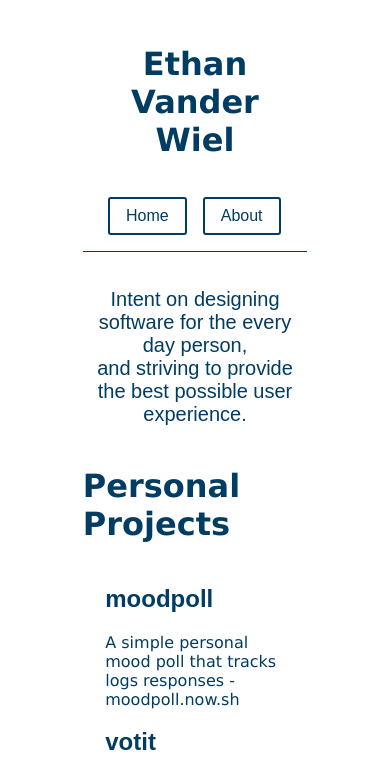
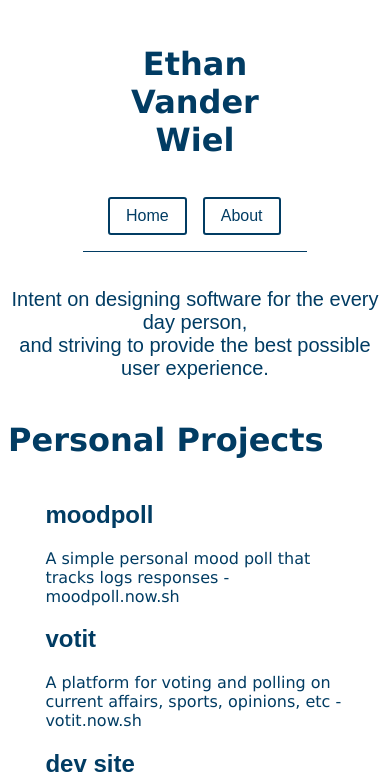
Before and after one commit to EthanVDub/devsite, a Next.js app: page / in a window 390 px wide. Shown: the top 776 px of the page. Built offline with nearby package versions, Linux system fonts and the light colour scheme.

Commit message:
Updated mobile margins

```diff
--- a/components/body.js
+++ b/components/body.js
@@ -5,6 +5,10 @@ import History from "./workhistory";
 
 const StyledBody = styled.div`
   margin: 0% 20%;
+
+  @media (max-width: 768px) {
+    margin: 0;
+  }
 `;
 
 const Body = () => (
--- a/components/header.js
+++ b/components/header.js
@@ -24,6 +24,7 @@ const StyledHeader = styled.div`
     display: flex;
     flex-direction: column;
     text-align: center;
+    position: static;
   }
 `;
 
```
